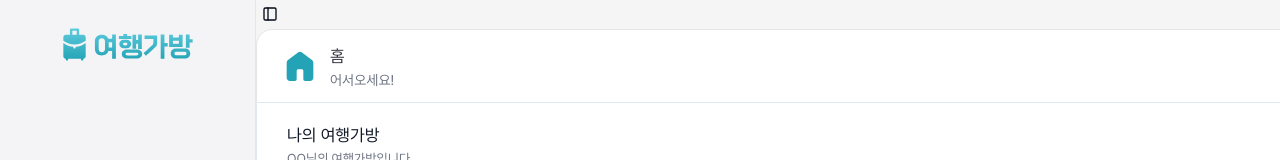
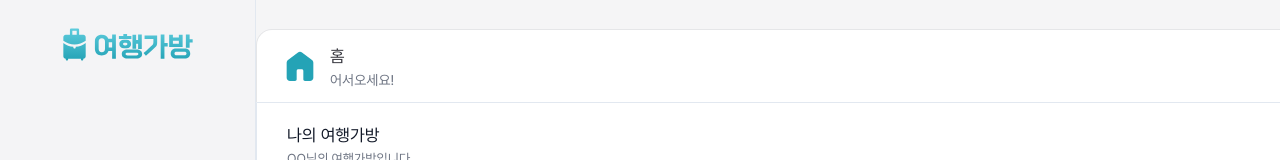
Before and after one commit to jiwonly/TravelBag, a React (Vite) app in the folder m7-frontend/: page / in a window 1280 px wide. Shown: the top 160 px of the page. Built offline with nearby package versions, Linux system fonts and the light colour scheme.

Commit message:
✨ feature: sideBar 토글 기능 삭제

```diff
--- a/m7-frontend/src/components/CustomTemplate.jsx
+++ b/m7-frontend/src/components/CustomTemplate.jsx
@@ -7,7 +7,7 @@ const CustomTemplate = ({ isTemplate, icon, id, title, temporary, data }) => {
     data.find((item) => String(item.id) === String(id)) ||
     templateList.find((item) => String(item.id) === String(id));
   return (
-    <div>
+    <div className="mt-[29px]">
       <Header
         isBasic={false}
         isTemplate={isTemplate}
--- a/m7-frontend/src/components/Dashboard.jsx
+++ b/m7-frontend/src/components/Dashboard.jsx
@@ -7,7 +7,7 @@ import TravelBag from "./TravelBag";
 const Dashboard = ({ icon, title, memo }) => {
   const isTemplate = false;
   return (
-    <div>
+    <div className="mt-[29px]">
       <Header isTemplate={isTemplate} icon={icon} title={title} memo={memo} />
       <div className="Main flex px-[30px] mb-[20px] flex-col items-start flex-[1_0_0] self-stretch rounded-b-[16px] border-[1px] bg-[var(--White,_#FFF)]">
         <BagList />
--- a/m7-frontend/src/components/Tipboard.jsx
+++ b/m7-frontend/src/components/Tipboard.jsx
@@ -5,7 +5,6 @@ import PopularDestinations from "./PopularDestinations";
 import MajorAirline from "./MajorAirline";
 import ExchangeRate from "./ExchangeRate";
 import EatEnjoyShop from "./EatEnjoyShop";
-
 
 const Tipboard = ({ icon, title, memo }) => {
   const isTemplate = false;
@@ -16,7 +15,7 @@ const Tipboard = ({ icon, title, memo }) => {
   };
 
   return (
-    <div>
+    <div className="mt-[29px]">
       <Header isTemplate={isTemplate} icon={icon} title={title} memo={memo} />
       <div className="flex px-[30px] mb-[20px] flex-col items-start flex-[1_0_0] self-stretch rounded-b-[16px] border-[1px] bg-[var(--White,_#FFF)]">
         <PopularDestinations
--- a/m7-frontend/src/components/ui/sidebar.jsx
+++ b/m7-frontend/src/components/ui/sidebar.jsx
@@ -70,44 +70,15 @@ const SidebarProvider = React.forwardRef(
       [setOpenProp, open]
     );
 
-    // Helper to toggle the sidebar.
-    const toggleSidebar = React.useCallback(() => {
-      return isMobile
-        ? setOpenMobile((open) => !open)
-        : setOpen((open) => !open);
-    }, [isMobile, setOpen, setOpenMobile]);
-
-    // Adds a keyboard shortcut to toggle the sidebar.
-    React.useEffect(() => {
-      const handleKeyDown = (event) => {
-        if (
-          event.key === SIDEBAR_KEYBOARD_SHORTCUT &&
-          (event.metaKey || event.ctrlKey)
-        ) {
-          event.preventDefault();
-          toggleSidebar();
-        }
-      };
-
-      window.addEventListener("keydown", handleKeyDown);
-      return () => window.removeEventListener("keydown", handleKeyDown);
-    }, [toggleSidebar]);
-
-    // We add a state so that we can do data-state="expanded" or "collapsed".
-    // This makes it easier to style the sidebar with Tailwind classes.
-    const state = open ? "expanded" : "collapsed";
-
     const contextValue = React.useMemo(
       () => ({
-        state,
         open,
         setOpen,
         isMobile,
         openMobile,
         setOpenMobile,
-        toggleSidebar,
       }),
-      [state, open, setOpen, isMobile, openMobile, setOpenMobile, toggleSidebar]
+      [open, setOpen, isMobile, openMobile, setOpenMobile]
     );
 
     return (
@@ -229,29 +200,9 @@ const Sidebar = React.forwardRef(
 );
 Sidebar.displayName = "Sidebar";
 
-const SidebarTrigger = React.forwardRef(
-  ({ className, onClick, ...props }, ref) => {
-    const { toggleSidebar } = useSidebar();
-
-    return (
-      <Button
-        ref={ref}
-        data-sidebar="trigger"
-        variant="ghost"
-        size="icon"
-        className={cn("h-7 w-7", className)}
-        onClick={(event) => {
-          onClick?.(event);
-          toggleSidebar();
-        }}
-        {...props}
-      >
-        <PanelLeft />
-        <span className="sr-only">Toggle Sidebar</span>
-      </Button>
-    );
-  }
-);
+const SidebarTrigger = React.forwardRef(({ onClick, ...props }, ref) => {
+  return null;
+});
 SidebarTrigger.displayName = "SidebarTrigger";
 
 const SidebarRail = React.forwardRef(({ className, ...props }, ref) => {
```
